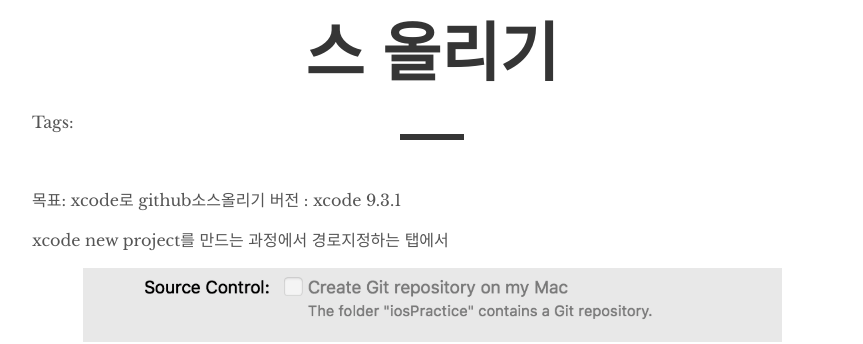
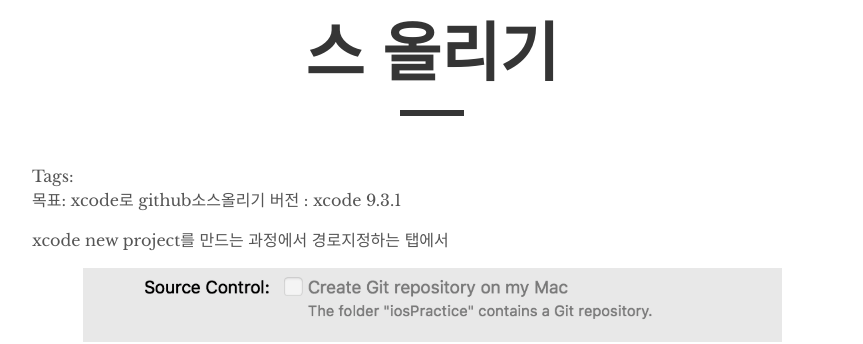
Before and after one commit to yobs0814/yobs0814.github.io, a Jekyll site: the page built from _posts/2018-06-01-xcodeuploadingtogithub.md, in a window 1280 px wide. Shown: the part 269-613 px from the top of the page, without its empty margins (208-1071 px from the left). Built offline with Jekyll 4.4.1, drawn with Linux system fonts in a browser that asks for light colours.

Commit message:
tags위치 변경

```diff
--- a/_layouts/post.html
+++ b/_layouts/post.html
@@ -19,9 +19,9 @@ layout: default
 
   <h1 class="post-title">{{ page.title }}</h1>
 
+  <div class="post-line"></div>
+
   {% include post-tags.html %}
-
-  <div class="post-line"></div>
 
   {{ content }}
 
```
